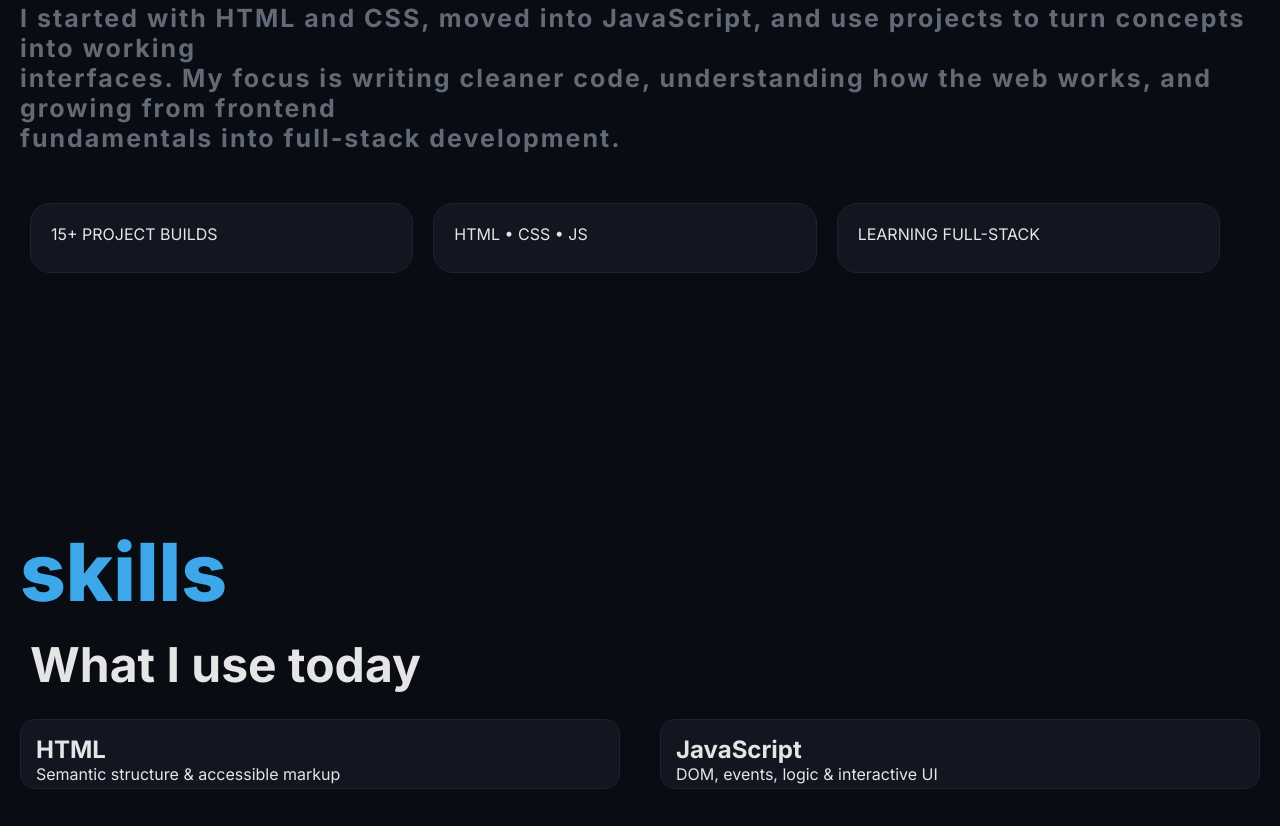
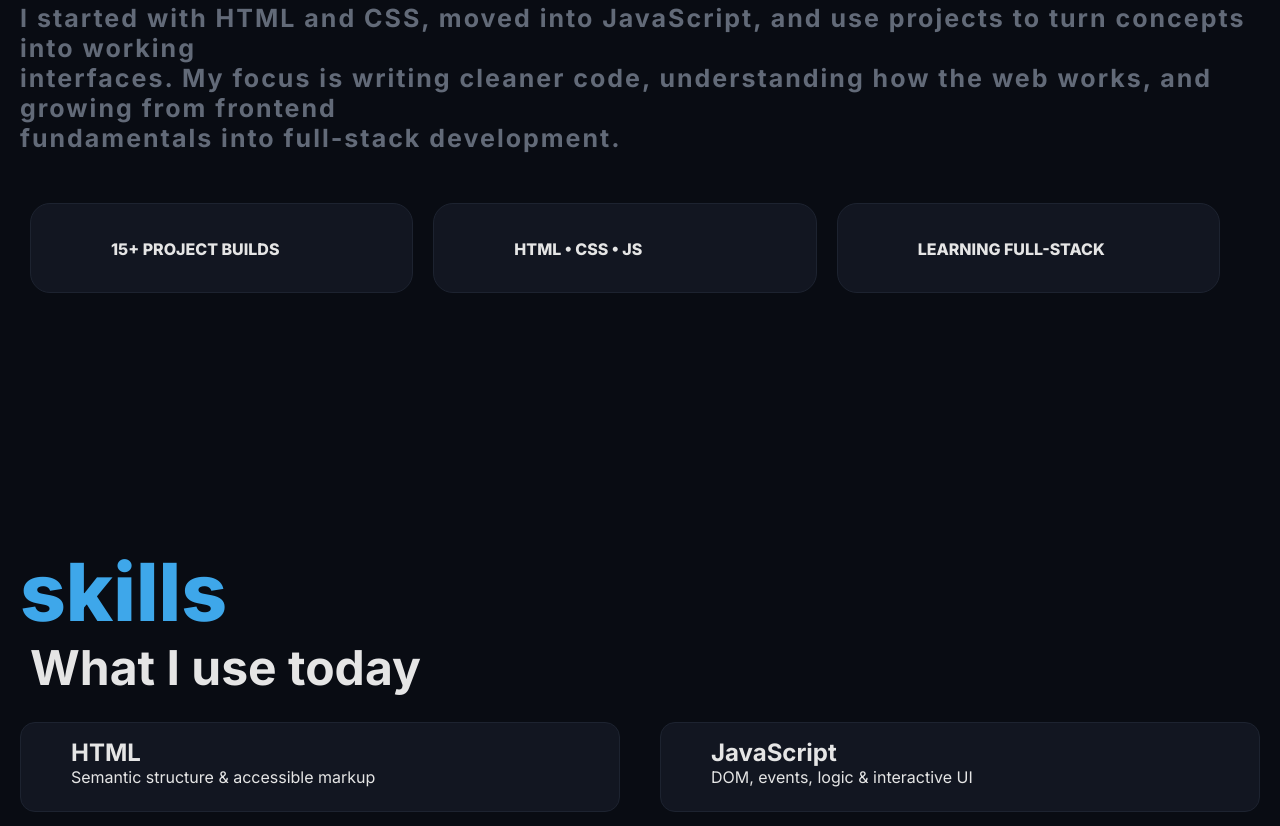
Before and after one commit to codiq-hub/personal-portfolio, a plain HTML site: page index.html in a window 1280 px wide. Shown: the part 1188-2014 px from the top of the page. Drawn offline with Linux system fonts and the light colour scheme.

Commit message:
Add files via upload

```diff
--- a/style.css
+++ b/style.css
@@ -24,6 +24,8 @@
 
     body{
         background-color: var(--bg) ;
+        align-items: center;
+        justify-content: center;
     }
 
 
@@ -181,15 +183,18 @@ img{
     padding-right: 50px;
     margin-top: 50px;
     gap: 20px;
+    font-weight: 800;
+
 
 }
 .bg-same{
     flex: 1;
     background-color: var(--surface);
     color:var(--text-primary);
-    padding: 20px;
+    padding: 35px;
     border-radius: 20px;
-    height: 70px;
+    height: 90px;
+    padding-left: 80px;
      border: 1px solid var(--border);
 
 }
@@ -199,6 +204,7 @@ img{
     padding-left: 20px;
     font-weight: 800;
     margin-top: 250px;
+    height: 80px;
 }
 
 .uses-today{
@@ -217,6 +223,7 @@ img{
     padding-right: 20px;
     grid-template-columns: 1fr 1fr;
 
+
 }
 
 .html,
@@ -230,9 +237,10 @@ img{
      padding: 15px;
      padding-bottom: 20px;
     border-radius: 15px;
-    height: 70px;
+    height: 90px;
     align-items: center;
      border: 1px solid var(--border);
+     padding-left: 50px;
 
 
 }
@@ -256,6 +264,7 @@ img{
     gap: 32px;
     padding: 10px 20px;
 
+
 }
 
 .roadmap-card{
@@ -264,6 +273,7 @@ img{
     padding: 26px 10px 22px 20px;
     border-radius: 10px;
      border: 1px solid var(--border);
+
 
 }
 .number{
@@ -367,14 +377,17 @@ img{
     grid-template-columns: repeat(4,1fr);
     gap: 20px;
     font-weight: 800;
+    align-items: center;
+    justify-content: center;
 
 
 }
 .expaliner-child{
      background-color: var(--surface);
      color: var(--text-muted);
-     height: 20px;
+     height: 80px;
      padding: 30px;
+     margin-bottom: 20px;
      align-items: center;
      justify-content: center;
      border: 1px solid var(--border);
```
